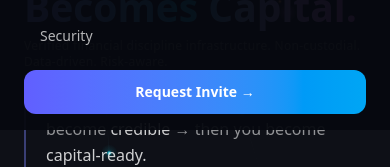
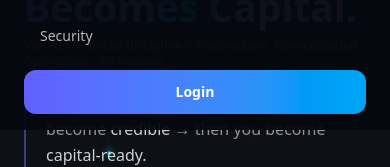
Before and after one commit to p9393/Skillion-landing, a Next.js app: page / in a window 390 px wide. Both pictures are taken after a click on the button "Open menu". Shown: the part 271-438 px from the top of the page. Built offline with nearby package versions, Linux system fonts and the light colour scheme.

Commit message:
fix(navbar): Login button now routes to /auth/login instead of #waitlist

```diff
--- a/app/components/Navbar.tsx
+++ b/app/components/Navbar.tsx
@@ -97,7 +97,7 @@ export default function Navbar() {
       <div className="hidden md:flex items-center gap-4">
         <LanguageSelector />
         <a
-          href="#waitlist"
+          href="/auth/login"
           className="rounded-lg bg-white/10 px-4 py-2 text-sm font-medium text-white hover:bg-white/20 transition-all font-sans ring-1 ring-white/10"
         >
           {t("navbar.launch_app")}
@@ -139,11 +139,11 @@ export default function Navbar() {
             </a>
           ))}
           <a
-            href="#waitlist"
+            href="/auth/login"
             onClick={() => setMenuOpen(false)}
             className="mt-2 rounded-xl bg-gradient-to-r from-indigo-500 to-sky-500 px-4 py-3 text-sm font-semibold text-white text-center hover:opacity-90 transition-opacity"
           >
-            {t("navbar.req_btn")}
+            {t("navbar.launch_app")}
           </a>
         </div>
       )}
```
